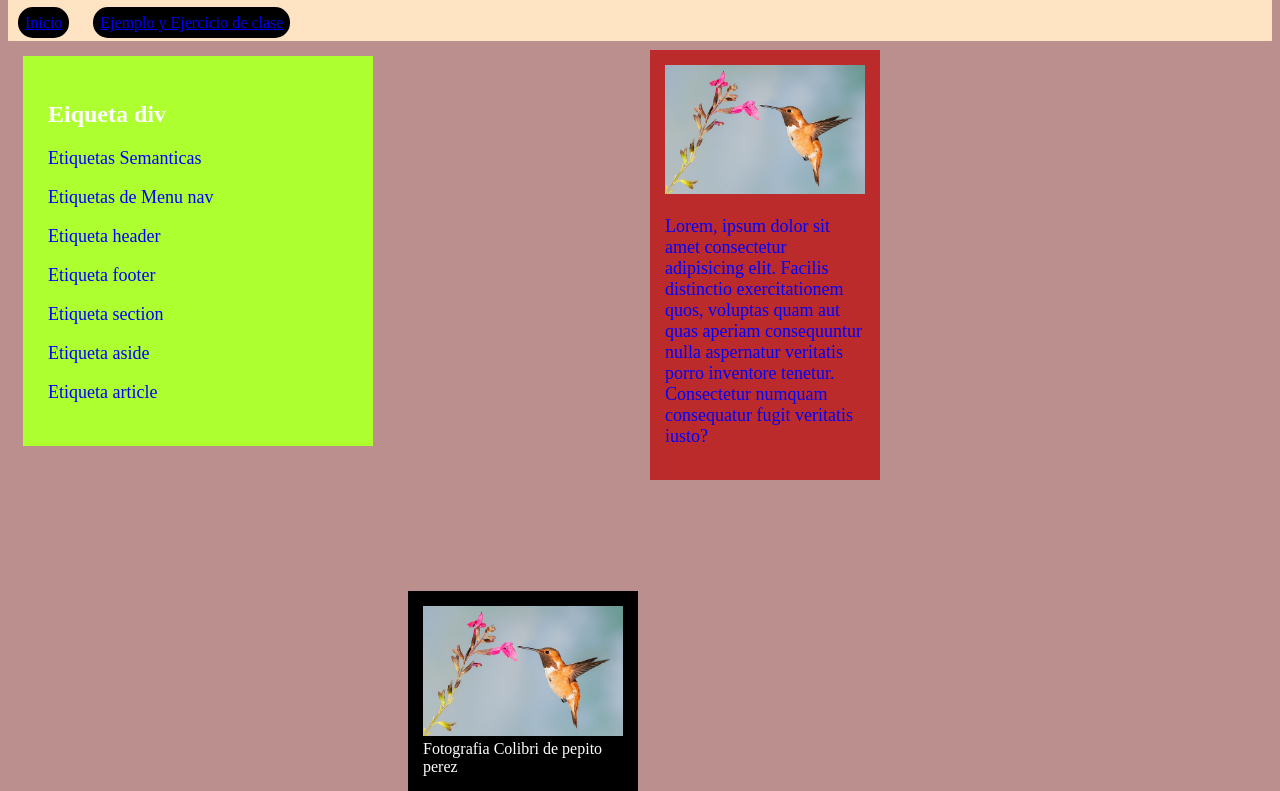
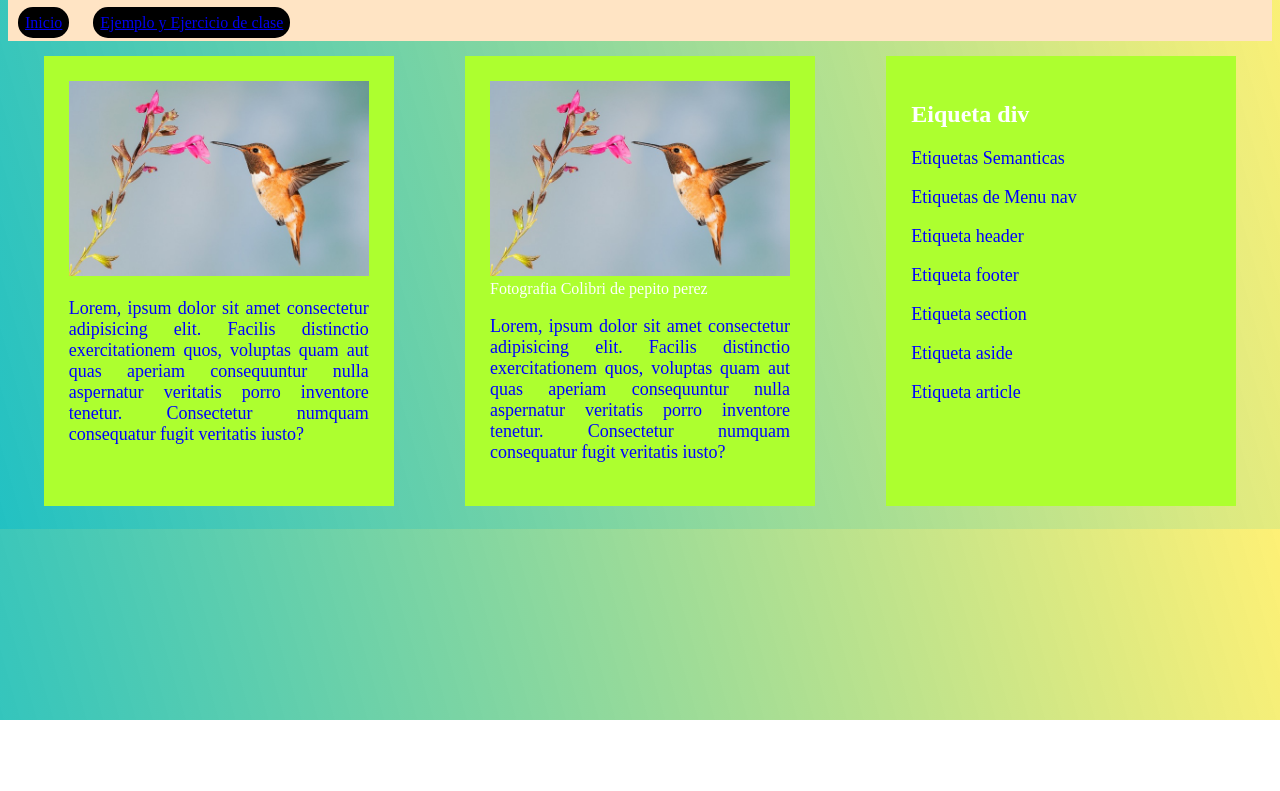
Before and after one commit to bmolinaz67/ejerciciohtmlcss, a plain HTML site: page clase_3.html in a window 1280 px wide. Shown: the part 80-871 px from the top of the page. After the commit the page ends 800 px from the top, so only its background shows below. Drawn offline with Linux system fonts and the light colour scheme.

Commit message:
cambio de color fondo

```diff
--- a/clase_3.html
+++ b/clase_3.html
@@ -13,6 +13,7 @@
         <a class="boton" href="/index.html">Inicio</a>
         <a class="boton" href="/ejemplo_clase_3.html">Ejemplo y Ejercicio de clase</a>
     </header>
+    <section class="fila">
     <section class="caja1">
         <h2>Eiqueta div</h2>
         <p>Etiquetas Semanticas</p>
@@ -23,16 +24,17 @@
         <p>Etiqueta aside</p>
         <p>Etiqueta article</p>
     </section>
-    <section class="columnright">
+    <section class="caja1">
 
         <img class="foto" src="/hummingbird-5255827_640.jpg" alt="foto colibri">
         <figcaption>Fotografia Colibri de pepito perez</figcaption>
 
         <p>Lorem, ipsum dolor sit amet consectetur adipisicing elit. Facilis distinctio exercitationem quos, voluptas quam aut quas aperiam consequuntur nulla aspernatur veritatis porro inventore tenetur. Consectetur numquam consequatur fugit veritatis iusto?</p>
     </section>
-    <section class="columnright2">
+    <section class="caja1">
         <img class="foto" src="/hummingbird-5255827_640.jpg" alt="foto colibri">
     <p>Lorem, ipsum dolor sit amet consectetur adipisicing elit. Facilis distinctio exercitationem quos, voluptas quam aut quas aperiam consequuntur nulla aspernatur veritatis porro inventore tenetur. Consectetur numquam consequatur fugit veritatis iusto?</p>
     </section>
+</section>
 </body>
 </html>
--- a/style.css
+++ b/style.css
@@ -1,5 +1,6 @@
 body{
-  background-color: rosybrown;
+  background: rgb(34,193,195);
+background: linear-gradient(74deg, rgba(34,193,195,1) 0%, rgba(253,233,45,0.6558998599439776) 100%);
   color: white;
 }
 header{
@@ -11,12 +12,12 @@ height: 100px;
 p{
   color: blue;
   font-size: 18px;
+  text-align:justify;
 }
 ol{
   width: 150px;
   background-color: blanchedalmond;
   padding: 14px;
-
 }
 ul{
   width: 200px;
@@ -26,7 +27,6 @@ ul{
   border-radius: 25px;
   border-style: dotted;
   border-color: blue;
-
 }
 
 #pespecial{
@@ -44,7 +44,6 @@ ul{
 .boton{
  border-radius: 15px;
  background-color: black;
-
  margin: 10px;
  padding: 7px;
 }
@@ -59,9 +58,14 @@ background-color: yellow;
   padding: 25px;
   width: 300px;
 }
+.fila{
+  display: flex;
+  flex-direction: row-reverse;
+  justify-content: space-around;
+}
 .columnright{
   position:relative;
-  top:130px;
+  top:-400px;
   left: 400px;
   width: 200px;
   padding: 15px;
```
